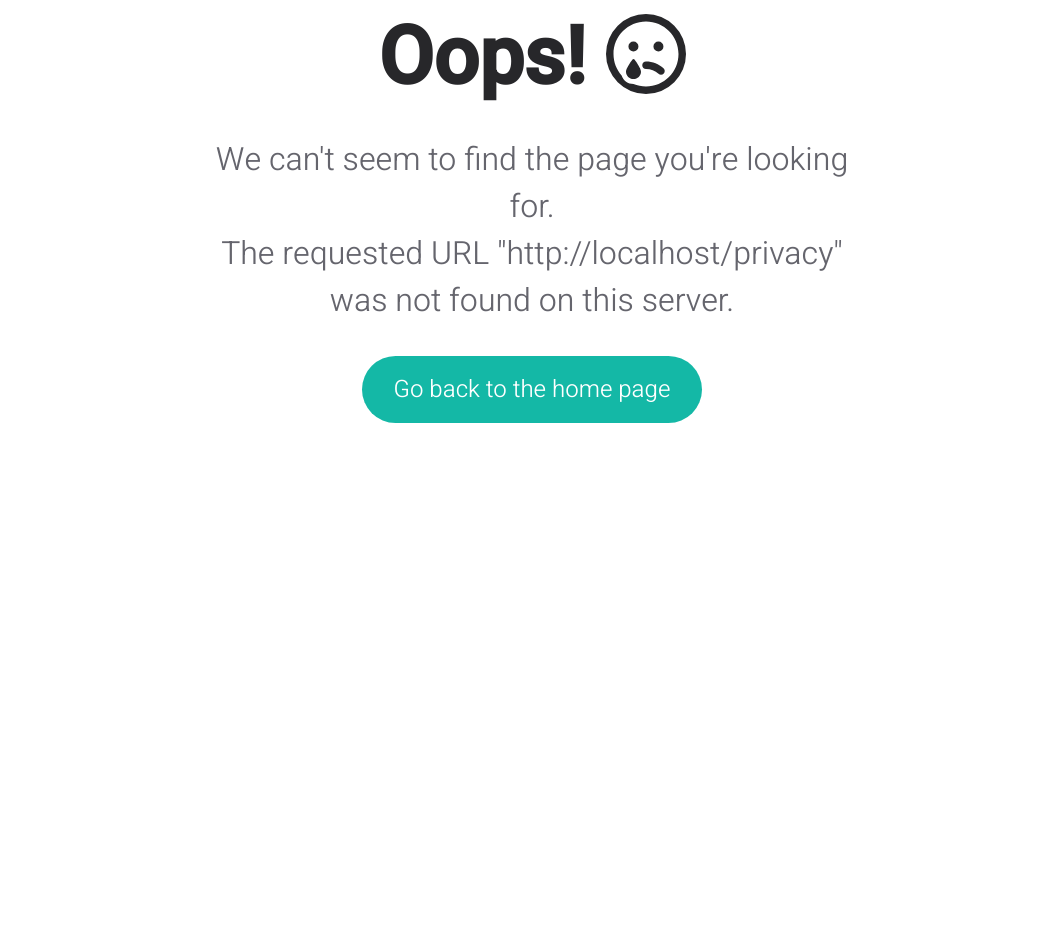
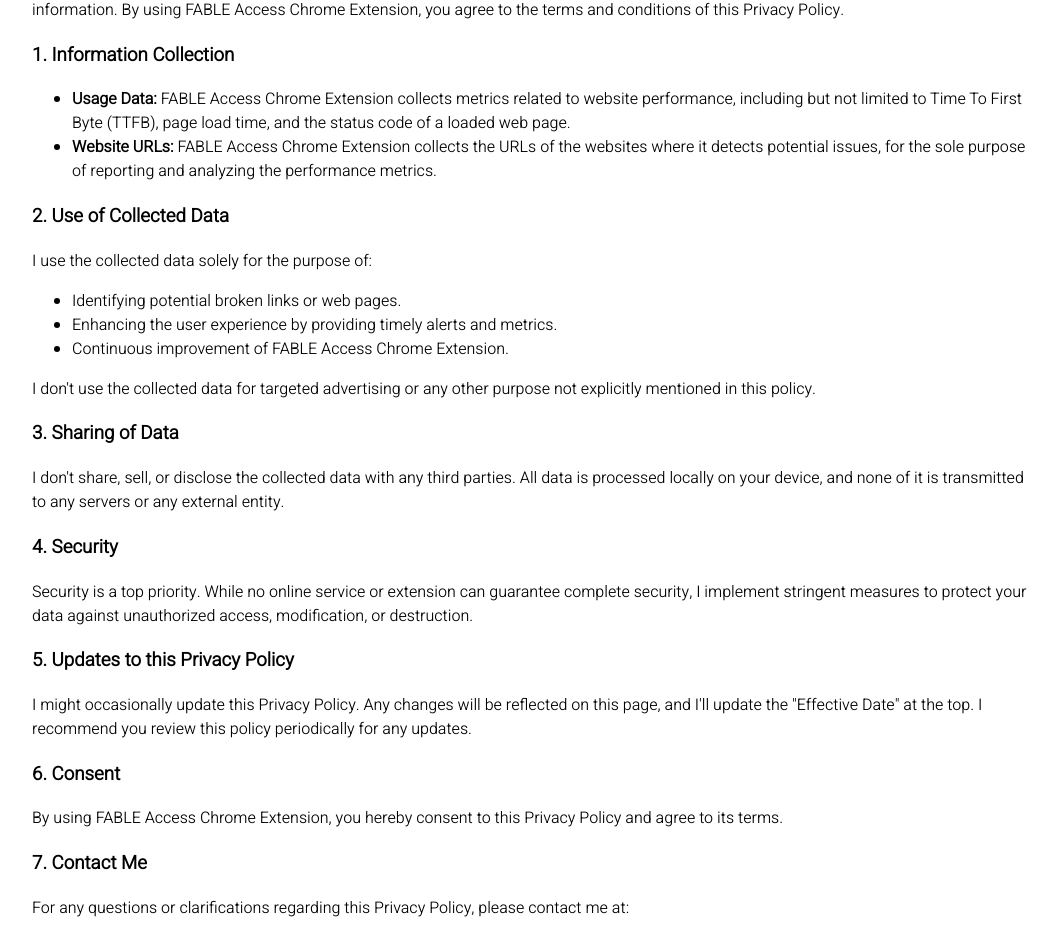
Before and after one commit to TobyFenn/TobyFennerDotCom, a React (Create React App) app: page /privacy in a window 1280 px wide. Before the commit this address had no page. Shown: the part 191-1129 px from the top of the page, without its empty margins (108-1165 px from the left). Before the commit the page ends 800 px from the top, so only its background shows below. Built offline with nearby package versions, Linux system fonts and the light colour scheme; a web font is replaced by a local one.

Commit message:
published privacy policy
you may not sue me. you may sue jingyuan

```diff
--- a/api/err.js
+++ b/api/err.js
@@ -1,6 +1,6 @@
 module.exports = (req, res) => {
-    // Set the HTTP status code to 404 and set the Location header for redirection
     res.writeHead(302, {
-      'Location': '/bonus'
+        'Location': '/bonus'
     });
+    res.end();
 };
--- a/src/App.js
+++ b/src/App.js
@@ -11,6 +11,7 @@
 import Bonus from "./pages/bonus";
 import Notfound from "./pages/404";
 import Redirect from "./pages/redirect1";
+import Privacy from "./pages/privacy";
 
 
 import { TRACKING_ID } from "./data/tracking";
@@ -34,6 +35,7 @@
 				<Route path="/contact" element={<Contact />} />
 				<Route path="/bonus" element={<Bonus />} />
 				<Route path="/redirect1" element={<Redirect />} />
+				<Route path="/privacy" element={<Privacy />} />
 				<Route path="*" element={<Notfound />} />
 			</Routes>
 		</div>
--- /dev/null
+++ b/src/pages/privacy.jsx
@@ -0,0 +1,55 @@
+import React, { useEffect } from "react";
+import NavBar from "../components/common/navBar";
+import "./styles/privacy.css";
+
+const Privacy = () => {
+  useEffect(() => {
+    window.scrollTo(0, 0);
+  }, []);
+
+  return (
+    <React.Fragment>
+      <div className="page-content">
+        <NavBar active="privacy" />
+        <div className="content-wrapper" style={{ paddingTop: '50px' }}>
+          <h2>Privacy Policy for FABLE Access Chrome Extension</h2>
+          <p><strong>Effective Date:</strong> 10.22.2023</p>
+          <p>I prioritize your privacy. This Privacy Policy outlines the types of information our extension might collect, and how I use, share, and secure that information. By using FABLE Access Chrome Extension, you agree to the terms and conditions of this Privacy Policy.</p>
+
+          <h3>1. Information Collection</h3>
+          <ul>
+            <li><strong>Usage Data:</strong> FABLE Access Chrome Extension collects metrics related to website performance, including but not limited to Time To First Byte (TTFB), page load time, and the status code of a loaded web page.</li>
+            <li><strong>Website URLs:</strong> FABLE Access Chrome Extension collects the URLs of the websites where it detects potential issues, for the sole purpose of reporting and analyzing the performance metrics.</li>
+          </ul>
+
+          <h3>2. Use of Collected Data</h3>
+          <p>I use the collected data solely for the purpose of:</p>
+          <ul>
+            <li>Identifying potential broken links or web pages.</li>
+            <li>Enhancing the user experience by providing timely alerts and metrics.</li>
+            <li>Continuous improvement of FABLE Access Chrome Extension.</li>
+          </ul>
+          <p>I don't use the collected data for targeted advertising or any other purpose not explicitly mentioned in this policy.</p>
+
+          <h3>3. Sharing of Data</h3>
+          <p>I don't share, sell, or disclose the collected data with any third parties. All data is processed locally on your device, and none of it is transmitted to any servers or any external entity.</p>
+
+          <h3>4. Security</h3>
+          <p>Security is a top priority. While no online service or extension can guarantee complete security, I implement stringent measures to protect your data against unauthorized access, modification, or destruction.</p>
+
+          <h3>5. Updates to this Privacy Policy</h3>
+          <p>I might occasionally update this Privacy Policy. Any changes will be reflected on this page, and I'll update the "Effective Date" at the top. I recommend you review this policy periodically for any updates.</p>
+
+          <h3>6. Consent</h3>
+          <p>By using FABLE Access Chrome Extension, you hereby consent to this Privacy Policy and agree to its terms.</p>
+
+          <h3>7. Contact Me</h3>
+          <p>For any questions or clarifications regarding this Privacy Policy, please contact me at:</p>
+          <p>tfenner@usc.edu</p>
+        </div>
+      </div>
+    </React.Fragment>
+  );
+};
+
+export default Privacy;
--- /dev/null
+++ b/src/pages/styles/privacy.css
@@ -0,0 +1,59 @@
+/* Link styling */
+.link-container {
+	display: flex;
+	justify-content: center;
+	align-items: center;
+	height: 100vh;
+  }
+
+  .column {
+	margin: 0 10px; /* Adjust the gap between columns */
+  }
+
+  .column a {
+	display: block;
+	color: black; /* Assuming plain text color is black */
+	text-decoration: none; /* Removes the underline from links */
+	margin-bottom: 10px; /* Adjust space between links in a column */
+  }
+
+  .column a:visited {
+	color: black; /* Makes sure visited links also appear as plain black text */
+  }
+
+  .privacy-logo-container {
+	display: flex;
+	justify-content: left;
+	padding-top: 25px;
+  }
+
+  .privacy-logo {
+	display: flex;
+	position: fixed;
+	border: 1px solid white;
+	border-radius: 50%;
+	top: 4vh;
+  }
+
+  .privacy-subtitle {
+	width: 100% !important;
+  }
+
+  .privacy-container {
+	display: flex;
+	flex-direction: column;
+	justify-content: space-around;
+	margin-top: 120px;
+  }
+
+  .socials-container {
+	display: flex;
+	flex-direction: column;
+	margin-top: 80px;
+  }
+
+  .privacy-socials {
+	display: flex;
+	justify-content: flex-start;
+	align-items: center;
+  }
```
